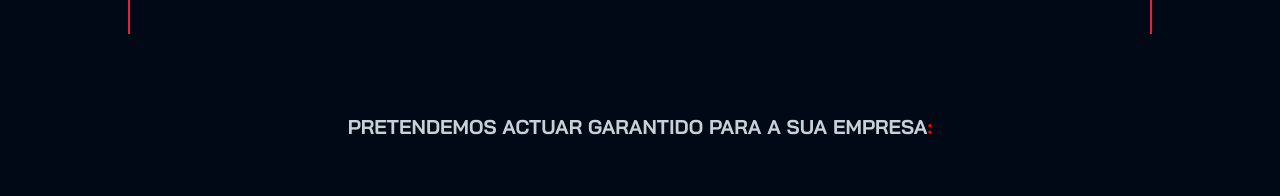
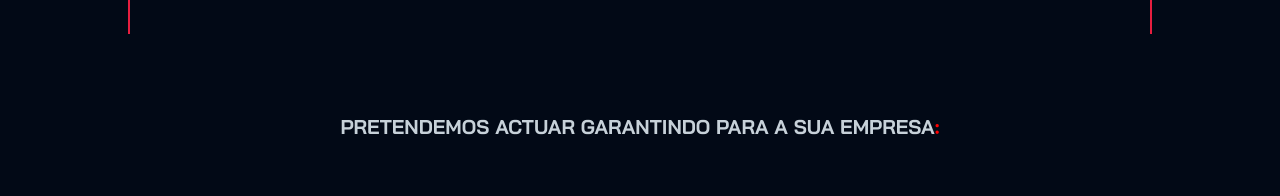
Before and after one commit to americo/deeplabz.github.io, a plain HTML site: page index.html in a window 1280 px wide. Shown: the part 1016-1212 px from the top of the page. Drawn offline with Linux system fonts and the light colour scheme.

Commit message:
Mudança de Garantido para Garantindo

```diff
--- a/index.html
+++ b/index.html
@@ -38,7 +38,7 @@
 			</div>
 		</section><!--sobre-->
 
-		<h3 id="titulo-propositos">PRETENDEMOS ACTUAR GARANTIDO PARA A SUA EMPRESA<span>:</span></h3>
+		<h3 id="titulo-propositos">PRETENDEMOS ACTUAR GARANTINDO PARA A SUA EMPRESA<span>:</span></h3>
 
 		<section class="propositos">
 			<div class="proposito">
```
